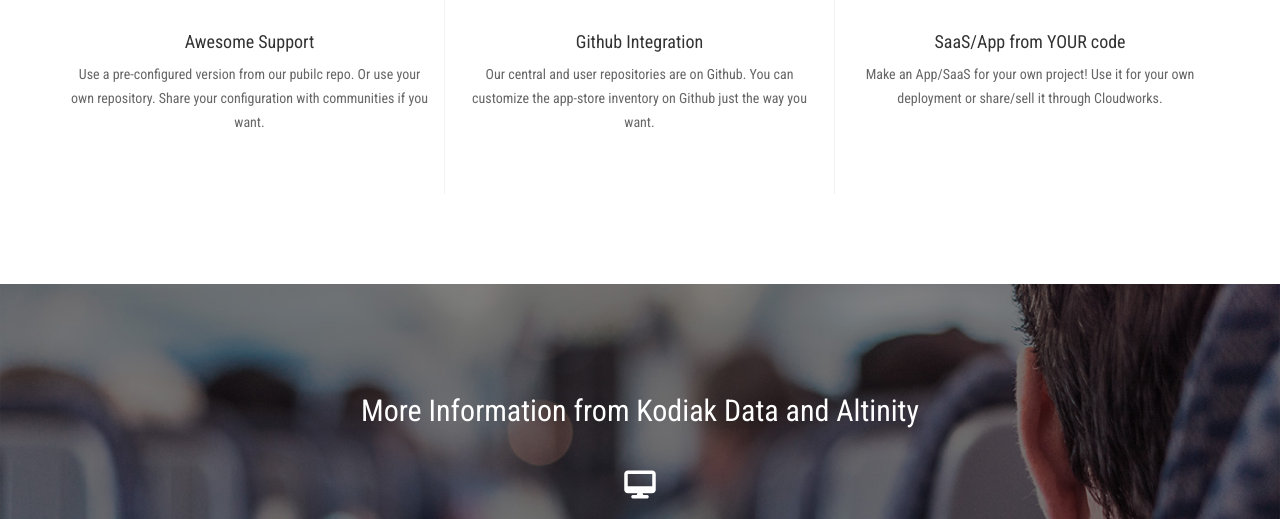
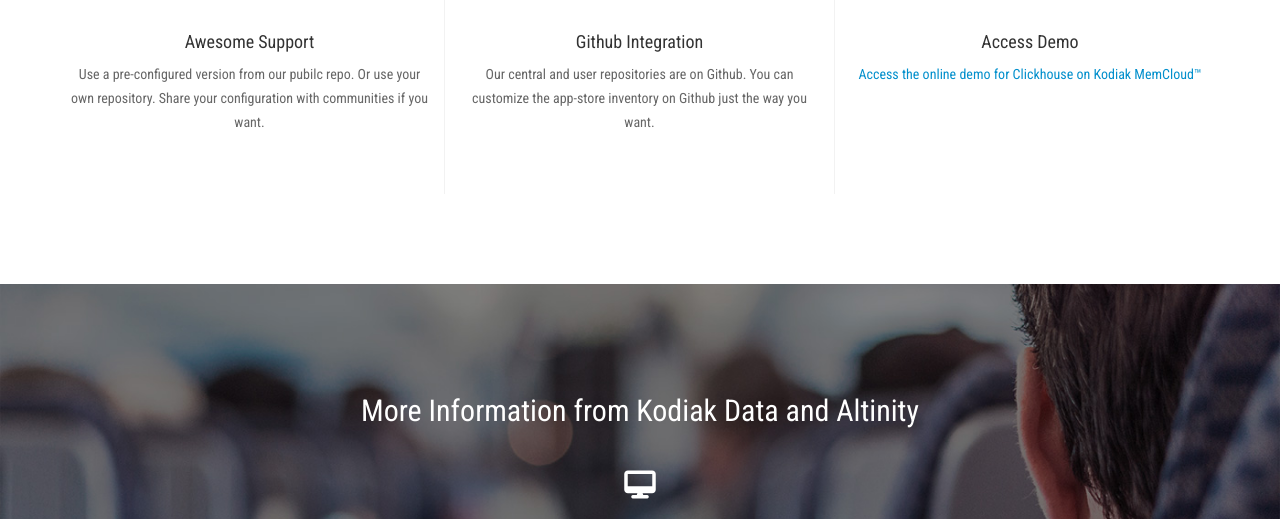
Before and after one commit to datacontainers/clickhouse, a plain HTML site: page index.html in a window 1280 px wide. Shown: the part 1627-2146 px from the top of the page. Drawn offline with Linux system fonts and the light colour scheme.

Commit message:
attached demo link

```diff
--- a/index.html
+++ b/index.html
@@ -163,10 +163,12 @@
             <div class="service-icon">
               <i class="fa fa-code"></i>
             </div>
-            <div class="service-info">
-              <h3>SaaS/App from YOUR code</h3>
-              <p>Make an App/SaaS for your own project! Use it for your own deployment or share/sell it through Cloudworks.</p>
+
+			<div class="service-info"><a href="http://clickhouse.memcloud.works">
+              <h3>Access Demo</h3>
+              <p>Access the online demo for Clickhouse on Kodiak MemCloud&trade;</p></a>
             </div>
+
           </div>
         </div>
       </div>
```
